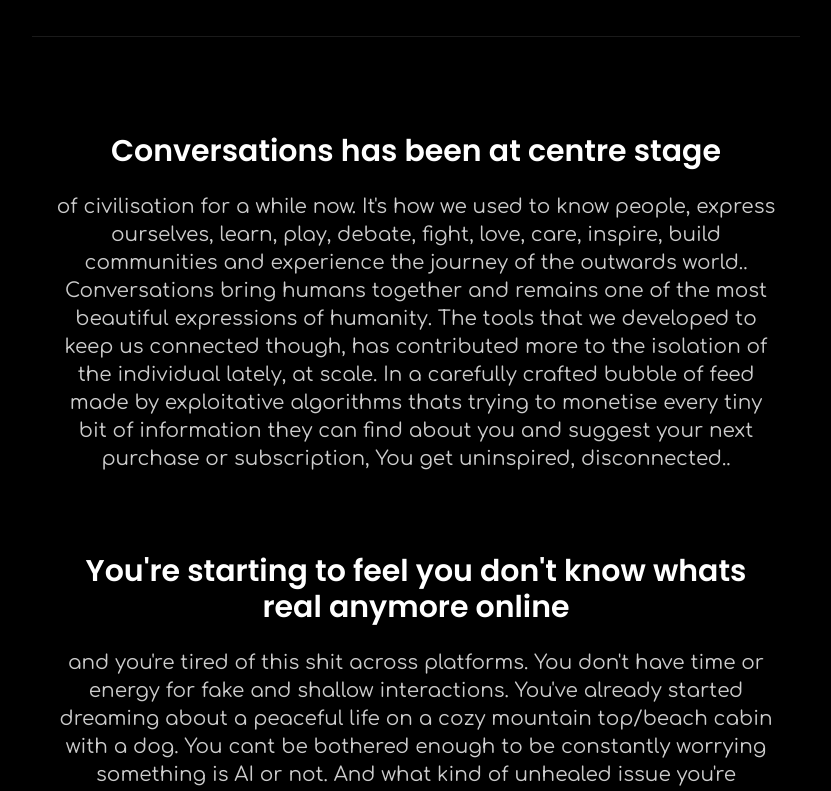
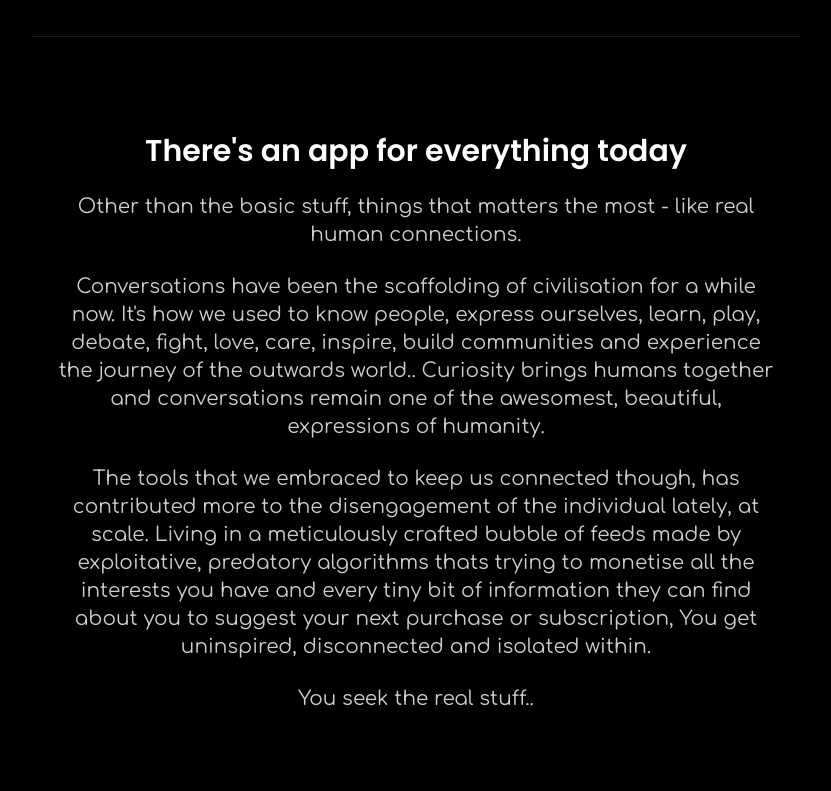
Before and after one commit to Anooppjay/justbereal-website, a Next.js app: page / in a window 1280 px wide. Shown: the part 960-1751 px from the top of the page, without its empty margins (224-1055 px from the left). Built offline with nearby package versions, Linux system fonts and the light colour scheme.

Commit message:
Home page: second section header updated to 'You're also starting to feel like you don't know whats real anymore online'

```diff
--- a/app/page.tsx
+++ b/app/page.tsx
@@ -35,16 +35,25 @@ export default function Home() {
 
         <div className="text-center">
           <h2 className="font-poppins font-semibold text-2xl sm:text-3xl mb-6">
-            Conversations has been at centre stage
+            There&apos;s an app for everything today
           </h2>
           <p className="font-comfortaa text-lg sm:text-xl leading-relaxed text-white/80">
-            of civilisation for a while now. It&apos;s how we used to know people, express ourselves, learn, play, debate, fight, love, care, inspire, build communities and experience the journey of the outwards world.. Conversations bring humans together and remains one of the most beautiful expressions of humanity. The tools that we developed to keep us connected though, has contributed more to the isolation of the individual lately, at scale. In a carefully crafted bubble of feed made by exploitative algorithms thats trying to monetise every tiny bit of information they can find about you and suggest your next purchase or subscription, You get uninspired, disconnected..
+            Other than the basic stuff, things that matters the most - like real human connections.
+          </p>
+          <p className="font-comfortaa text-lg sm:text-xl leading-relaxed text-white/80 mt-6">
+            Conversations have been the scaffolding of civilisation for a while now. It&apos;s how we used to know people, express ourselves, learn, play, debate, fight, love, care, inspire, build communities and experience the journey of the outwards world.. Curiosity brings humans together and conversations remain one of the awesomest, beautiful, expressions of humanity.
+          </p>
+          <p className="font-comfortaa text-lg sm:text-xl leading-relaxed text-white/80 mt-6">
+            The tools that we embraced to keep us connected though, has contributed more to the disengagement of the individual lately, at scale. Living in a meticulously crafted bubble of feeds made by exploitative, predatory algorithms thats trying to monetise all the interests you have and every tiny bit of information they can find about you to suggest your next purchase or subscription, You get uninspired, disconnected and isolated within.
+          </p>
+          <p className="font-comfortaa text-lg sm:text-xl leading-relaxed text-white/80 mt-6">
+            You seek the real stuff..
           </p>
         </div>
 
         <div className="text-center">
           <h2 className="font-poppins font-semibold text-2xl sm:text-3xl mb-6">
-            You&apos;re starting to feel you don&apos;t know whats real anymore online
+            You&apos;re also starting to feel like you don&apos;t know whats real anymore online
           </h2>
           <p className="font-comfortaa text-lg sm:text-xl leading-relaxed text-white/80">
             and you&apos;re tired of this shit across platforms. You don&apos;t have time or energy for fake and shallow interactions. You&apos;ve already started dreaming about a peaceful life on a cozy mountain top/beach cabin with a dog. You cant be bothered enough to be constantly worrying something is AI or not. And what kind of unhealed issue you&apos;re dealing with, in the next interesting human you&apos;re coming across.
```
